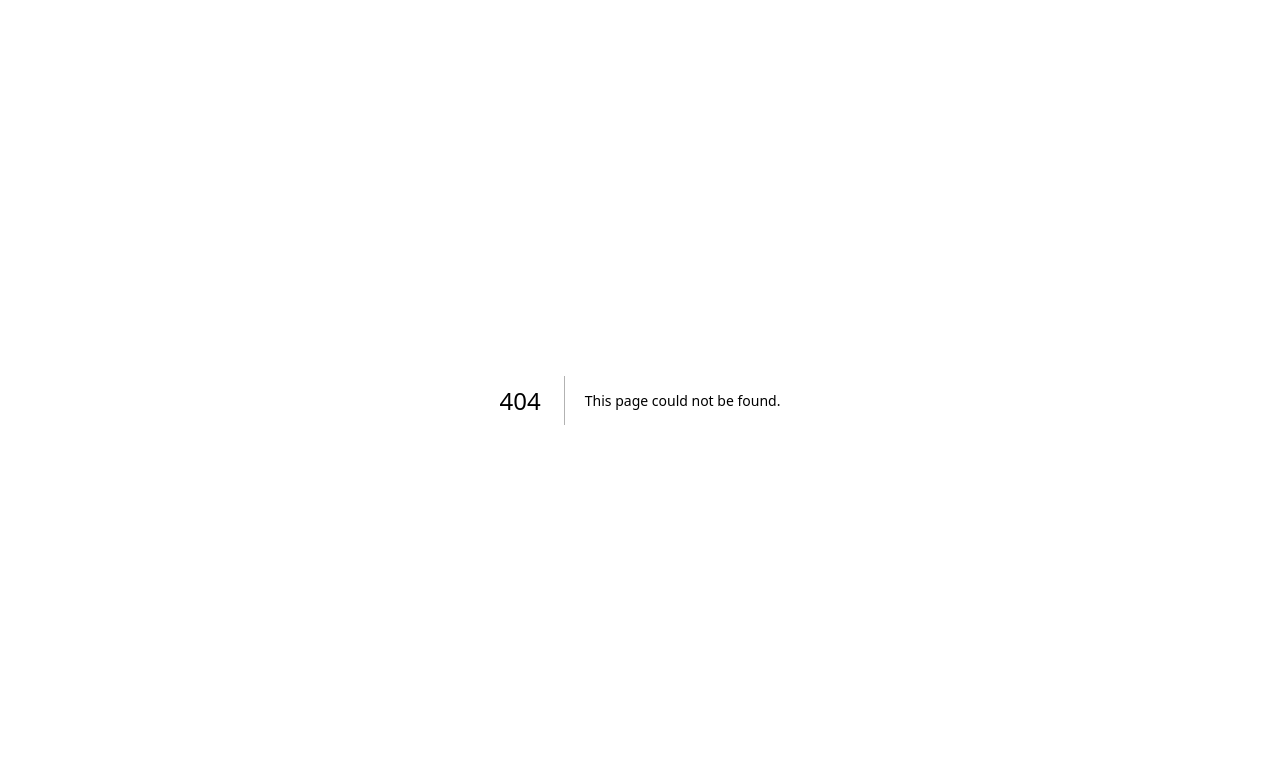
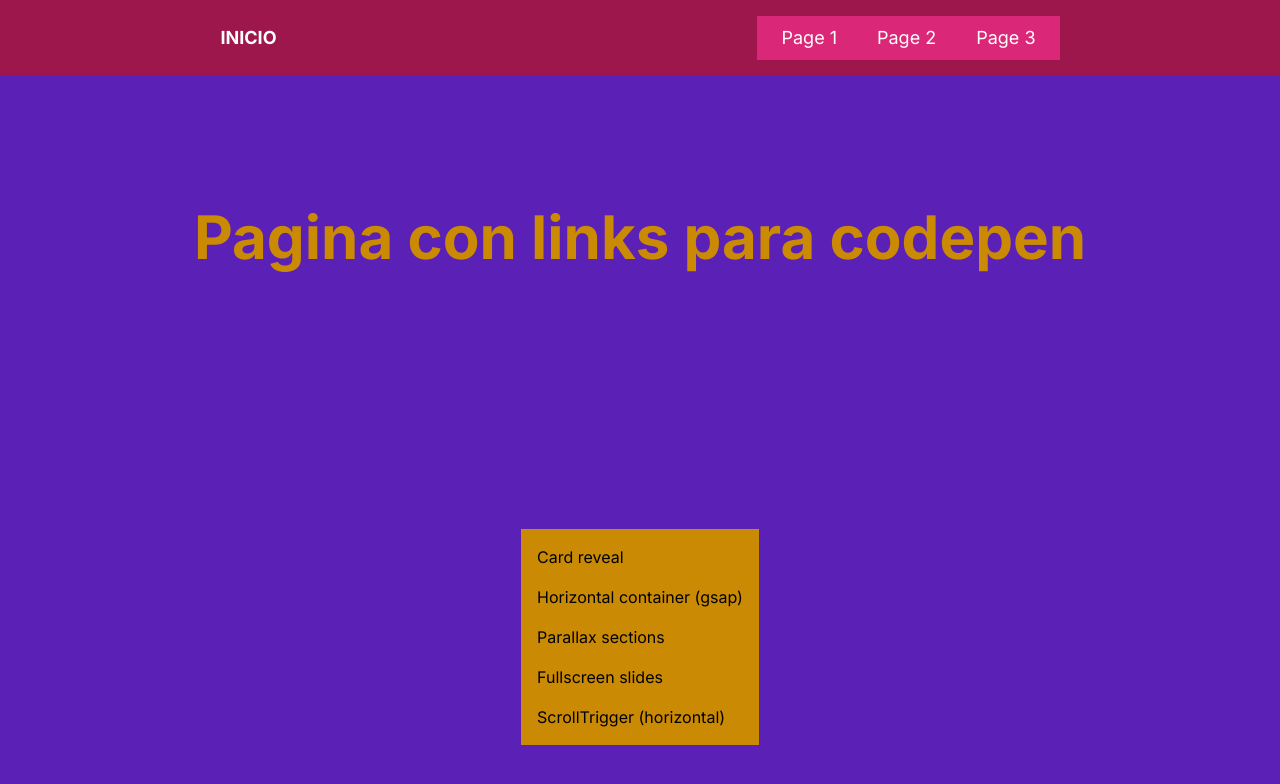
Before and after one commit to cacho-medina/animaciones, a Next.js app: page /pagina3 in a window 1280 px wide. Before the commit this address had no page. Shown: the top 784 px of the page. Built offline with nearby package versions, Linux system fonts and the light colour scheme.

Commit message:
se probaron animaciones de framer-motion, transition.css y react-awesome-reveal

```diff
--- a/src/app/globals.css
+++ b/src/app/globals.css
@@ -2,32 +2,37 @@
 @tailwind components;
 @tailwind utilities;
 
-:root {
-  --foreground-rgb: 0, 0, 0;
-  --background-start-rgb: 214, 219, 220;
-  --background-end-rgb: 255, 255, 255;
+@keyframes circle-in-hesitate {
+    0% {
+        clip-path: circle(0%);
+    }
+    40% {
+        clip-path: circle(40%);
+    }
+    100% {
+        clip-path: circle(125%);
+    }
 }
 
-@media (prefers-color-scheme: dark) {
-  :root {
-    --foreground-rgb: 255, 255, 255;
-    --background-start-rgb: 0, 0, 0;
-    --background-end-rgb: 0, 0, 0;
-  }
+[transition-style="in:circle:hesitate"] {
+    animation: 2.5s cubic-bezier(0.25, 1, 0.3, 1) circle-in-hesitate both;
 }
 
-body {
-  color: rgb(var(--foreground-rgb));
-  background: linear-gradient(
-      to bottom,
-      transparent,
-      rgb(var(--background-end-rgb))
-    )
-    rgb(var(--background-start-rgb));
+@keyframes diamond-in-center {
+    from {
+        clip-path: polygon(50% 50%, 50% 50%, 50% 50%, 50% 50%);
+    }
+    to {
+        clip-path: polygon(-50% 50%, 50% -50%, 150% 50%, 50% 150%);
+    }
 }
 
-@layer utilities {
-  .text-balance {
-    text-wrap: balance;
-  }
+[transition-style="in:diamond:center"] {
+    animation: 1.5s cubic-bezier(0.25, 1, 0.3, 1) diamond-in-center both;
 }
+
+@layer components {
+    body {
+        @apply bg-slate-50;
+    }
+}
--- a/src/app/layout.js
+++ b/src/app/layout.js
@@ -1,5 +1,7 @@
 import { Inter } from "next/font/google";
 import "./globals.css";
+import Navbar from "@/components/navbar/Navbar";
+import "transition-style";
 
 const inter = Inter({ subsets: ["latin"] });
 
@@ -11,7 +13,14 @@ export const metadata = {
 export default function RootLayout({ children }) {
     return (
         <html lang="en">
-      <body className={inter.className}>{children}</body>
+            <body className={inter.className}>
+                <header>
+                    <Navbar />
+                </header>
+
+                {/* <TransitionPage></TransitionPage> */}
+                <main>{children}</main>
+            </body>
         </html>
     );
 }
--- a/src/app/page.js
+++ b/src/app/page.js
@@ -1,11 +1,63 @@
+"use client";
+import { motion } from "framer-motion";
+import { Slide, JackInTheBox } from "react-awesome-reveal";
+
 export default function Home() {
     return (
-        <main className="flex min-h-screen flex-col items-center justify-between p-24">
-            <div>
-                <h1 className="font-bold text-center text-6xl">
-                    ANIMACIONES CON GSAP Y FRAMER MOTION
+        <div>
+            <div className="bg-red-400 grid place-items-center h-screen">
+                <h1 className="font-medium text-center text-7xl text-black">
+                    ANIMACIONES CON <br /> GSAP Y FRAMER MOTION
                 </h1>
             </div>
-        </main>
+            <div className="grid place-items-center h-screen">
+                <Slide>
+                    <h1 className="font-medium text-center text-7xl text-black">
+                        ANIMACION Slide CON <br /> React Awesome Reveal
+                    </h1>
+                </Slide>
+            </div>
+            <div className="bg-green-500 text-white grid place-items-center h-screen">
+                <JackInTheBox>
+                    <h1 className="font-medium text-center text-7xl text-black">
+                        ANIMACION JackInTheBox CON <br /> React Awesome Reveal
+                    </h1>
+                </JackInTheBox>
+            </div>
+            <div className="bg-yellow-400 grid place-items-center h-screen">
+                <h1 className="text-7xl font-bold">
+                    <motion.span
+                        initial={{ opacity: 0, y: "300px" }}
+                        whileInView={{
+                            opacity: 1,
+                            y: 0,
+                            transition: { duration: 0.5 },
+                        }}
+                    >
+                        TEXTO
+                    </motion.span>{" "}
+                    <motion.span
+                        initial={{ opacity: 0, y: "400px" }}
+                        whileInView={{
+                            opacity: 1,
+                            y: 0,
+                            transition: { duration: 0.9 },
+                        }}
+                    >
+                        desde
+                    </motion.span>{" "}
+                    <motion.span
+                        initial={{ opacity: 0, y: "500px" }}
+                        whileInView={{
+                            opacity: 1,
+                            y: 0,
+                            transition: { duration: 1.5 },
+                        }}
+                    >
+                        abajo
+                    </motion.span>{" "}
+                </h1>
+            </div>
+        </div>
     );
 }
--- /dev/null
+++ b/src/app/pagina1/page.jsx
@@ -0,0 +1,19 @@
+"use client";
+import { motion } from "framer-motion";
+
+function page() {
+    return (
+        <motion.div
+            className="bg-blue-700 h-screen grid place-items-center"
+            initial={{ width: 0 }}
+            animate={{ width: "100%" }}
+            exit={{ x: window.innerWidth, transition: { duration: 0.3 } }}
+        >
+            <h1 className="text-white text-center font-bold text-7xl">
+                Entrada con Framer Motion
+            </h1>
+        </motion.div>
+    );
+}
+
+export default page;
--- /dev/null
+++ b/src/app/pagina2/page.jsx
@@ -0,0 +1,17 @@
+"use client";
+import { motion } from "framer-motion";
+
+function page() {
+    return (
+        <div
+            transition-style="in:circle:hesitate"
+            className="h-screen grid place-items-center bg-green-800"
+        >
+            <h1 className="text-6xl font-extrabold text-slate-300">
+                Animaciones de transition css
+            </h1>
+        </div>
+    );
+}
+
+export default page;
--- /dev/null
+++ b/src/app/pagina3/page.jsx
@@ -0,0 +1,43 @@
+import Link from "next/link";
+
+function page() {
+    return (
+        <div
+            transition-style="in:diamond:center"
+            className="h-screen grid place-items-center bg-violet-800"
+        >
+            <h1 className="text-6xl font-bold text-center text-yellow-600">
+                Pagina con links para codepen
+            </h1>
+            <ul className="p-4 bg-yellow-600 mx-auto flex flex-col gap-4">
+                <li className="transition-colors hover:bg-white">
+                    <Link href="https://codepen.io/GreenSock/embed/dyGyopR/823312ec3785be7b25315ec2efd517d8/?theme-id=modal">
+                        Card reveal
+                    </Link>
+                </li>
+                <li className="transition-colors hover:bg-white">
+                    <Link href="https://codepen.io/GreenSock/pen/WNjaxKp">
+                        Horizontal container (gsap)
+                    </Link>
+                </li>
+                <li className="transition-colors hover:bg-white">
+                    <Link href="https://codepen.io/GreenSock/pen/QWjjYEw">
+                        Parallax sections
+                    </Link>
+                </li>
+                <li className="transition-colors hover:bg-white">
+                    <Link href="https://codepen.io/chrispanayotoff/pen/qBbmLr">
+                        Fullscreen slides
+                    </Link>
+                </li>
+                <li className="transition-colors hover:bg-white">
+                    <Link href="https://codepen.io/noeldelgado/pen/BaogqYy">
+                        ScrollTrigger (horizontal)
+                    </Link>
+                </li>
+            </ul>
+        </div>
+    );
+}
+
+export default page;
--- /dev/null
+++ b/src/components/navbar/Navbar.jsx
@@ -0,0 +1,63 @@
+"use client";
+
+import Link from "next/link";
+import { motion } from "framer-motion";
+
+function Navbar() {
+    return (
+        <nav className="flex justify-around items-center gap-10 py-4 bg-pink-800 text-white">
+            <motion.li
+                whileHover={{ scale: 1.1 }}
+                whileTap={{ scale: 0.95 }}
+                className="list-none"
+            >
+                <Link
+                    href="/"
+                    className="transition-all font-bold hover:text-slate-800 text-lg hover:underline"
+                >
+                    INICIO
+                </Link>
+            </motion.li>
+            <div className="bg-pink-600 px-6 py-2 flex justify-center items-center gap-10">
+                <motion.li
+                    className="list-none"
+                    whileHover={{ scale: 1.2 }}
+                    whileTap={{ scale: 0.8 }}
+                >
+                    <Link
+                        href="/pagina1"
+                        className="transition-all text-lg hover:underline"
+                    >
+                        Page 1
+                    </Link>
+                </motion.li>
+                <motion.li
+                    className="list-none"
+                    whileHover={{ scale: 1.1 }}
+                    whileTap={{ scale: 0.95 }}
+                >
+                    <Link
+                        href="/pagina2"
+                        className="transition-all text-lg hover:underline"
+                    >
+                        Page 2
+                    </Link>
+                </motion.li>
+                <motion.li
+                    className="list-none"
+                    whileHover={{ scale: 1.1 }}
+                    whileTap={{ scale: 0.95 }}
+                >
+                    <Link
+                        href="/pagina3"
+                        className="transition-all text-lg hover:underline"
+                    >
+                        Page 3
+                    </Link>
+                </motion.li>
+            </div>
+        </nav>
+    );
+}
+
+export default Navbar;
```
Also changed, not shown: package.json (+8 -4 lines), 1 other file (tests, documents, lock files or other folders). Lines whose indentation alone changed are shown as unchanged.
